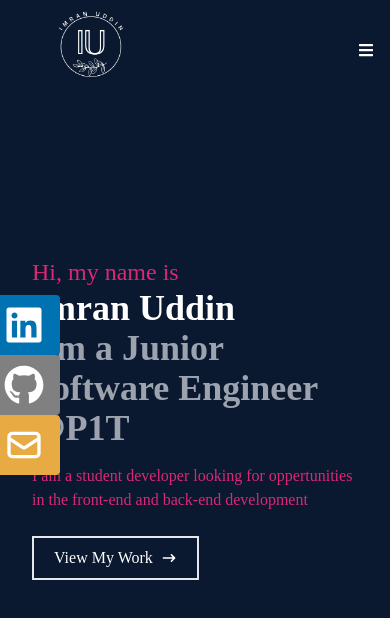
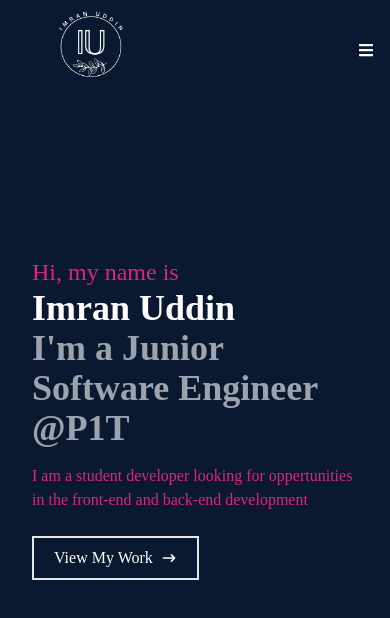
Before and after one commit to imzuddin/personal, a React (Create React App) app: page / in a window 390 px wide. Shown: the top 618 px of the page. Built offline with nearby package versions, Linux system fonts and the light colour scheme; the HTML template or start-up script is replaced by a standard one.

Commit message:
removed side bar after a certain window size

```diff
--- a/src/components/Navbar.jsx
+++ b/src/components/Navbar.jsx
@@ -37,7 +37,7 @@
         </ul>
 
         {/* Social Icons */}
-        <div className='flex fixed flex-col top-[35%] left-0'>
+        <div className='hidden lg:flex fixed flex-col top-[35%] left-0'>
             <ul>
                 {/* Add List item to add links to the side bar */}
                 <li className='w-[160px] h-[60px] flex justify-between items-center ml-[-100px] hover:ml-[-10px] duration-300 bg-[#0072b1] rounded'> <a href="" className='flex items-center justify-between w-full text-white'> LinkedIn <FaLinkedin size={40}/> </a> </li>
```
